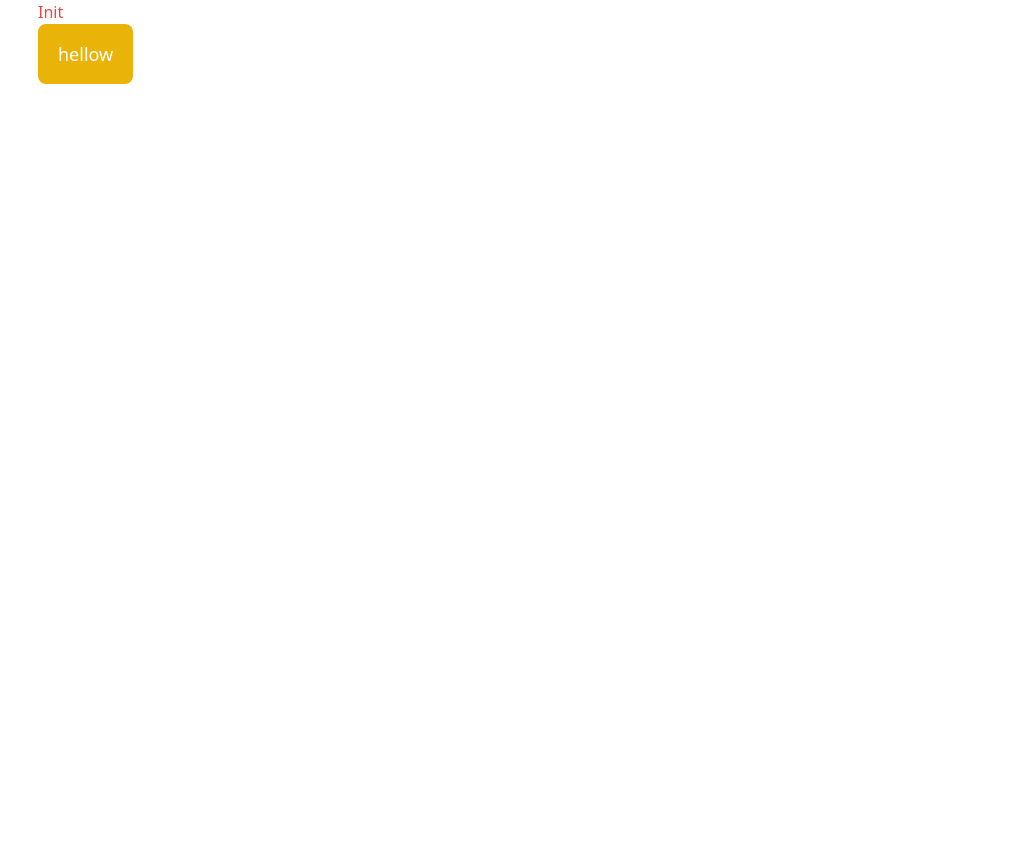
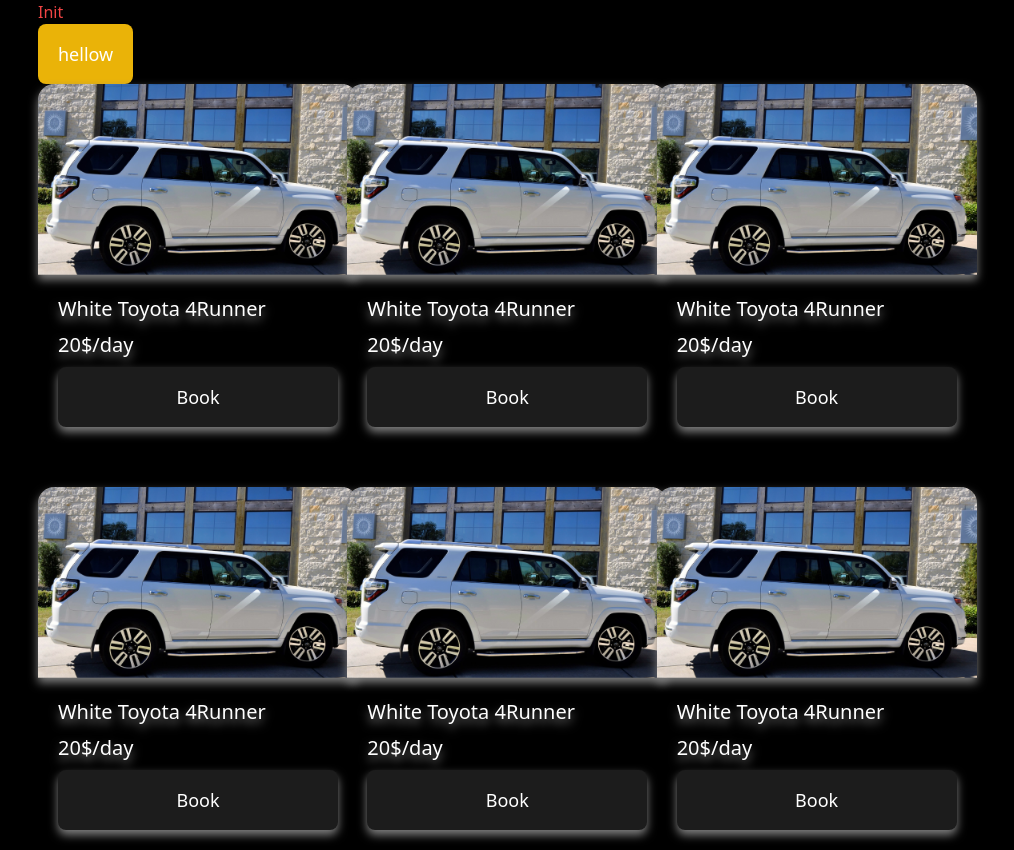
Before and after one commit to KARL-GROUP/karl-rental-fe, a Next.js app: page / in a window 1280 px wide. Shown: the whole page, without its empty margins (138-1152 px from the left). Before the commit the page ends 800 px from the top, so only its background shows below. Built offline with nearby package versions, Linux system fonts and the light colour scheme.

Commit message:
feat: Creating Card component

```diff
--- a/src/components/cards/CarCard.tsx
+++ b/src/components/cards/CarCard.tsx
@@ -1,5 +1,32 @@
+import { cars } from "@/data/cars";
+import Image from "next/image";
+import Button from "../ui/Button";
+interface Props{
+
+}
+
 const CarCard = () => {
-  return ( <></> );
+  return (
+    <>
+      <section className="grid grid-cols-3 gap-y-10">
+        {cars.map((car, index) => {
+          return(
+            <div className="drop-shadow-3xl w-[20rem] rounded-[16px]">
+              <Image className="w-full object-fill rounded-t-[16px] " src={car.image} alt="car" width={100} height={100}/>
+              <div className="text-white px-5 py-5 flex flex-col gap-2">
+              <p className="text-xl">{car.carName}</p>
+              <p className="text-xl">{car.price}</p>
+              <Button children="Book" styles="w-full" />
+
+              </div>
+
+            </div>
+          )
+        })}
+
+      </section>
+    </>
+  );
 }
 
 export default CarCard;
--- a/src/components/ui/Button.tsx
+++ b/src/components/ui/Button.tsx
@@ -1,7 +1,7 @@
 interface Props {
-  children: string,
-  styles: string,
-  onClick: () => void;
+  children ?: string,
+  styles ?: string,
+  onClick ?: () => void;
 }
 
 const Button = ({ children, styles, onClick }: Props) => {
--- /dev/null
+++ b/src/data/cars.ts
@@ -0,0 +1,47 @@
+import Image from "next/image"
+
+export const cars =[
+    {
+        image: "/assets/car.png",
+        carName: "White Toyota 4Runner",
+        price: "20$/day",
+
+    },
+
+    {
+        image: "/assets/car.png",
+        carName: "White Toyota 4Runner",
+        price: "20$/day",
+
+    },
+    {
+        image: "/assets/car.png",
+        carName: "White Toyota 4Runner",
+        price: "20$/day",
+
+    },
+    {
+        image: "/assets/car.png",
+        carName: "White Toyota 4Runner",
+        price: "20$/day",
+
+    },
+
+
+    {
+        image: "/assets/car.png",
+        carName: "White Toyota 4Runner",
+        price: "20$/day",
+
+    },
+
+    {
+        image: "/assets/car.png",
+        carName: "White Toyota 4Runner",
+        price: "20$/day",
+
+    },
+
+
+
+]
--- a/src/pages/index.tsx
+++ b/src/pages/index.tsx
@@ -3,6 +3,7 @@ import Image from 'next/image'
 import { Butterfly_Kids, Inter } from '@next/font/google'
 import styles from '@/styles/Home.module.css'
 import Button from '@/components/ui/Button'
+import CarCard from '@/components/cards/CarCard'
 const inter = Inter({ subsets: ['latin'] })
 
 export default function Home() {
@@ -12,11 +13,12 @@ export default function Home() {
 
   return (
     <>
-    <section className='px-44'>
+    <section className='px-44 bg-black'>
 
 
     <h1 className='text-red-500 '> Init</h1>
     <Button onClick={handleClick} styles="bg-yellow-500" children="hellow"/>
+    <CarCard />
     </section>
       </>
   )
--- a/tailwind.config.js
+++ b/tailwind.config.js
@@ -12,6 +12,9 @@ module.exports = {
     extend: {
       colors:{
         "primary-gray" : "#1C1C1C"
+      },
+      dropShadow:{
+        '3xl': '0 5px 5px gray'
       }
     },
   },
```
Also changed, not shown: public/assets/car.png (added).
